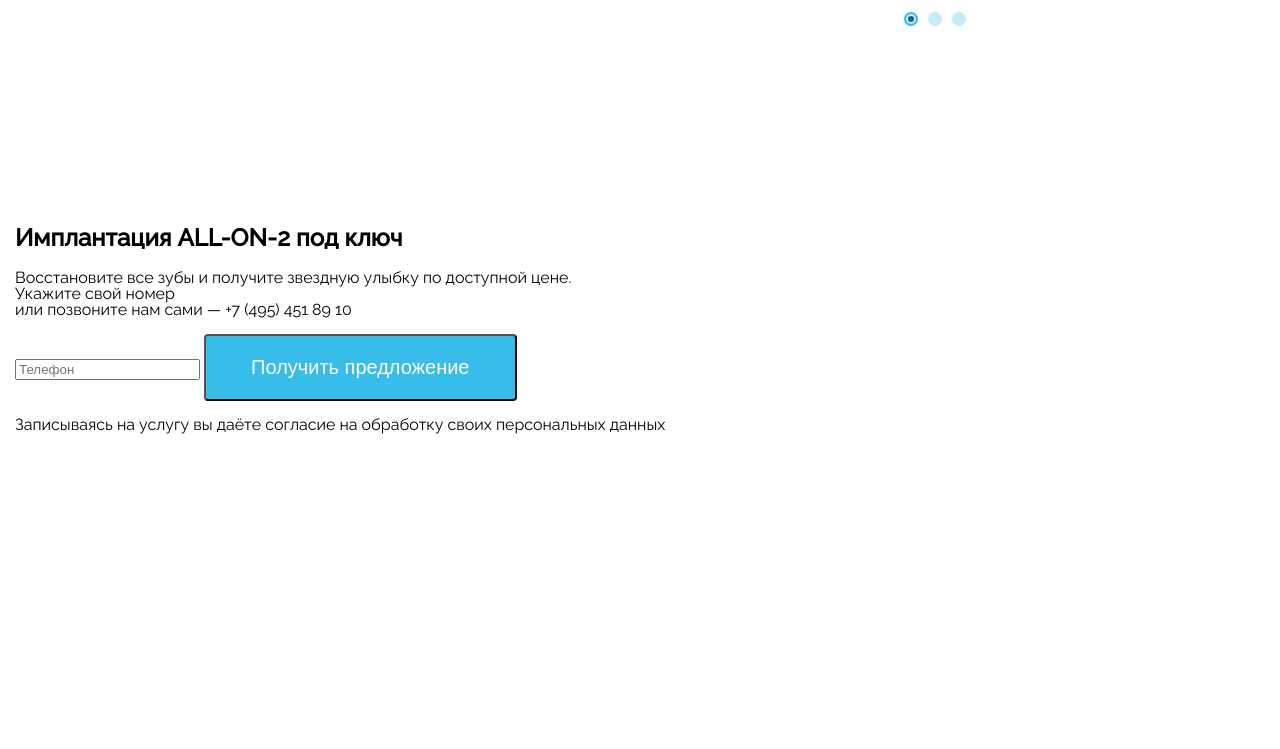
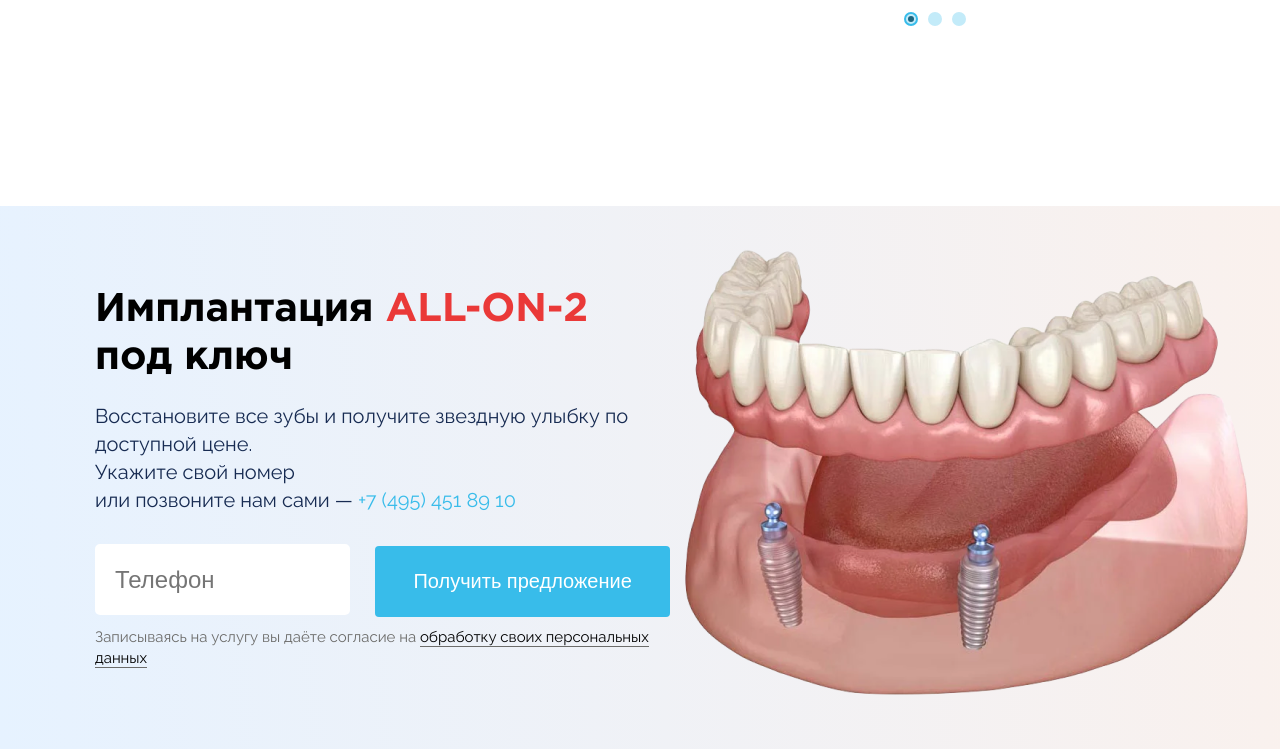
Before and after one commit to MrKobra/dental_web, a PHP site: page / in a window 1280 px wide. Shown: the part 2550-3299 px from the top of the page. Before the commit the page ends 2984 px from the top, so only its background shows below. Run offline with PHP 8.4, Linux system fonts and the light colour scheme.

Commit message:
Add stocks form styles (index.html)

```diff
--- a/html/css/style.css
+++ b/html/css/style.css
@@ -491,4 +491,72 @@ body {
   height: 450px;
 }
 
+/* Stocks Form */
+.stocks-form {
+  background: linear-gradient(84.27deg, #E6F2FF 0%, #FAF1ED 100%);
+}
+.stocks-form-container {
+  background: url(../img/stocks-form.png) no-repeat right bottom;
+  padding: 80px;
+}
+.stocks-form form {
+  width: 580px;
+}
+.stocks-form form h2 {
+  font-family: "Gotham Pro", "Raleway", sans-serif;
+  font-size: 40px;
+  line-height: 48px;
+  margin: 0;
+}
+.stocks-form form h2 span {
+  color: #EA3938;
+  font-size: 40px;
+}
+.stocks-form form p {
+  font-size: 20px;
+  line-height: 28px;
+  margin: 20px 0 0;
+  color: #172B52;
+}
+.stocks-form form p a {
+  color: #38BCEA;
+}
+.stocks-form form input:not([type=submit]) {
+  width: 255px;
+  height: 71px;
+  border-radius: 5px;
+  box-sizing: border-box;
+  font-size: 24px;
+  padding: 0 20px;
+  color: #BBBBBB;
+  border: none;
+}
+.stocks-form form input:not([type=submit])::-moz-placeholder {
+  opacity: 1;
+}
+.stocks-form form input:not([type=submit])::-webkit-input-placeholder {
+  opacity: 1;
+}
+.stocks-form form input[type=submit] {
+  width: 295px;
+  text-align: center;
+  border: none;
+  padding: 24px 0;
+  transition: all 0.2s linear;
+  margin-left: 20px;
+}
+.stocks-form form input[type=submit]:hover {
+  cursor: pointer;
+}
+.stocks-form form span {
+  font-size: 15px;
+  line-height: 21px;
+  color: #6C6C6A;
+  display: inline-block;
+  margin-top: 10px;
+}
+.stocks-form form span a {
+  border-bottom: 1px solid #6C6C6A;
+}
+
 /*# sourceMappingURL=style.css.map */
--- a/html/css/style.sass
+++ b/html/css/style.sass
@@ -277,3 +277,58 @@
   &-slide-img
     width: 100%
     height: 450px
+
+/* Stocks Form */
+.stocks-form
+  background: linear-gradient(84.27deg, #E6F2FF 0%, #FAF1ED 100%)
+  &-container
+    background: url(../img/stocks-form.png) no-repeat right bottom
+    padding: 80px
+  form
+    width: 580px
+    h2
+      font-family: $hFont, $mFont, sans-serif
+      font-size: 40px
+      line-height: 48px
+      margin: 0
+      span
+        color: #EA3938
+        font-size: 40px
+    p
+      font-size: 20px
+      line-height: 28px
+      margin: 20px 0 0
+      color: #172B52
+      a
+        color: $normal
+    input
+      &:not([type=submit])
+        width: 255px
+        height: 71px
+        border-radius: 5px
+        box-sizing: border-box
+        font-size: 24px
+        padding: 0 20px
+        color: #BBBBBB
+        border: none
+        &::-moz-placeholder
+          opacity: 1
+        &::-webkit-input-placeholder
+          opacity: 1
+      &[type=submit]
+        width: 295px
+        text-align: center
+        border: none
+        padding: 24px 0
+        transition: all .2s linear
+        margin-left: 20px
+        &:hover
+          cursor: pointer
+    span
+      font-size: 15px
+      line-height: 21px
+      color: #6C6C6A
+      display: inline-block
+      margin-top: 10px
+      a
+        border-bottom: 1px solid #6C6C6A
```
